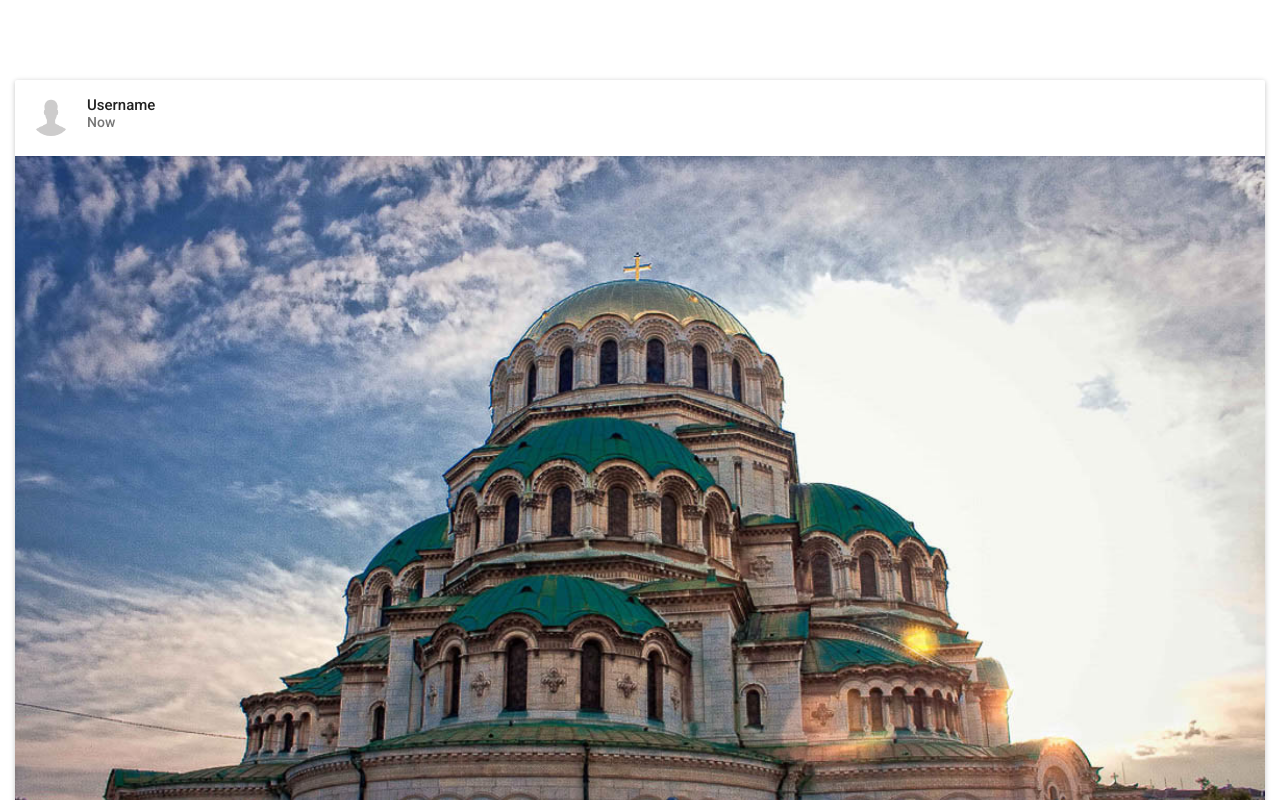
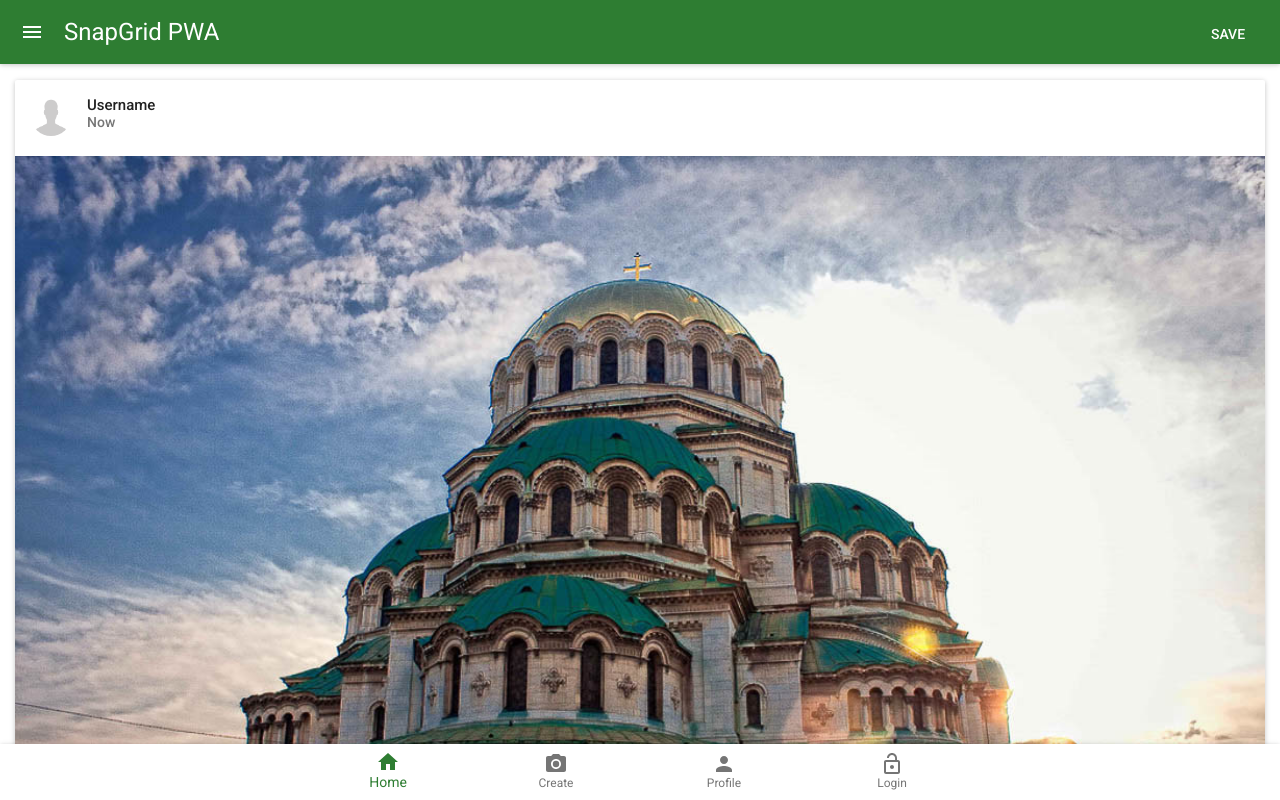
Before and after one commit to evgenitsn/selly, a React (Create React App) app: page / in a window 1280 px wide. Shown: the top 800 px of the page. Built offline with nearby package versions, Linux system fonts and the light colour scheme.

Commit message:
Reorganizing Header/Footer visibility

```diff
--- a/src/Main.js
+++ b/src/Main.js
@@ -1,6 +1,7 @@
 import React, { Component } from 'react';
 import MuiThemeProvider from 'material-ui/styles/MuiThemeProvider';
 import App from './App'
+
 import getMuiTheme from 'material-ui/styles/getMuiTheme'
 import {green800} from 'material-ui/styles/colors'
 import {BrowserRouter} from 'react-router-dom'
--- a/src/components/Footer.js
+++ b/src/components/Footer.js
@@ -8,6 +8,7 @@ import {Link} from 'react-router-dom'
 import HomeIcon from 'material-ui/svg-icons/action/home'
 import CameraIcon from 'material-ui/svg-icons/image/photo-camera'
 import ProfileIcon from 'material-ui/svg-icons/social/person'
+import LoginIcon from 'material-ui/svg-icons/action/lock-open'
 
 export default class Footer extends Component {
 
@@ -42,6 +43,13 @@ export default class Footer extends Component {
             icon={<ProfileIcon/>}
             onClick={() => this.select(2)}
           />
+          <BottomNavigationItem
+            style={styles.alignTextOfMenus}
+            containerElement={<Link to='/login'/>}
+            label="Login"
+            icon={<LoginIcon/>}
+            onClick={() => this.select(3)}
+          />
         </BottomNavigation>
       </Paper>
     )
--- a/src/screens/Create.js
+++ b/src/screens/Create.js
@@ -1,4 +1,5 @@
-import React, { Component } from 'react'
+import React, { Component, Fragment } from 'react'
+import {Header, Footer} from '../components'
 import Webcam from 'react-webcam'
 
 export default class Feed extends Component {
@@ -16,6 +17,8 @@ export default class Feed extends Component {
 
   render() {
     return (
+      <Fragment>
+        <Header/>
         <div style={styles.body}>
           <div style={styles.webcamContainer}>
             <Webcam
@@ -29,6 +32,8 @@ export default class Feed extends Component {
           <button onClick={this.capture}>Capture photo</button>
           <img alt="Embedded Image" src={this.state.imageSrc} />
         </div>
+        <Footer/>
+      </Fragment>
     )
   }
 }
--- a/src/screens/Home.js
+++ b/src/screens/Home.js
@@ -1,9 +1,12 @@
-import React, { Component } from 'react'
+import React, { Component, Fragment } from 'react'
+import {Header, Footer} from '../components'
 import {Post} from '../components'
 
 export default class Home extends Component {
   render() {
     return (
+      <Fragment>
+        <Header/>
         <div style={styles.body}>
           <Post
             username='Username'
@@ -27,6 +30,8 @@ export default class Home extends Component {
             description='This is Plovdiv.'
           />
         </div>
+        <Footer/>
+      </Fragment>
     )
   }
 }
--- a/src/screens/Profile.js
+++ b/src/screens/Profile.js
@@ -1,14 +1,20 @@
-import React, { Component } from 'react'
-import Avatar from 'material-ui/Avatar';
+import React, { Component, Fragment } from 'react'
+import {Header, Footer} from '../components'
+import Avatar from 'material-ui/Avatar'
 
 export default class Profile extends Component {
   render() {
     return (
-      <div style={styles.body}>
-        <div style={styles.profileHeaderContainer}>
-            <Avatar size={80} src={require("../assets/Avatar.png")} />
+      <Fragment>
+        <Header/>
+        <div style={styles.body}>
+          <div style={styles.profileHeaderContainer}>
+              <Avatar size={80} src={require("../assets/Avatar.png")} />
+          </div>
         </div>
-      </div>
+        <Footer/>
+      </Fragment>
+
     )
   }
 }
```
Lines whose indentation alone changed are shown as unchanged.
